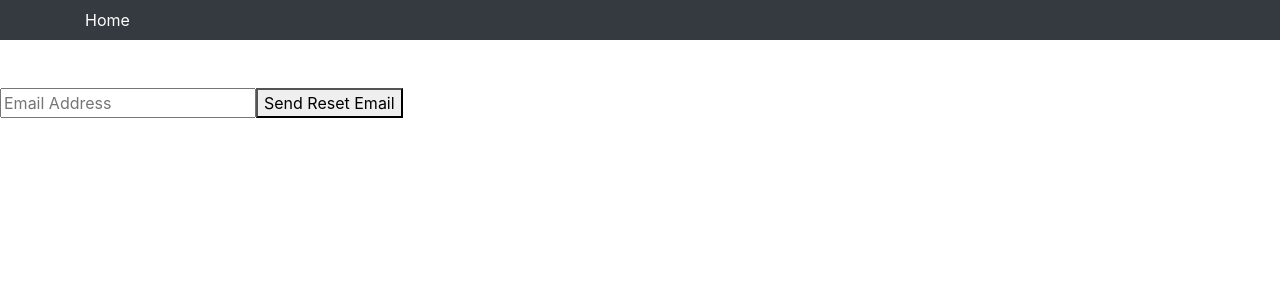
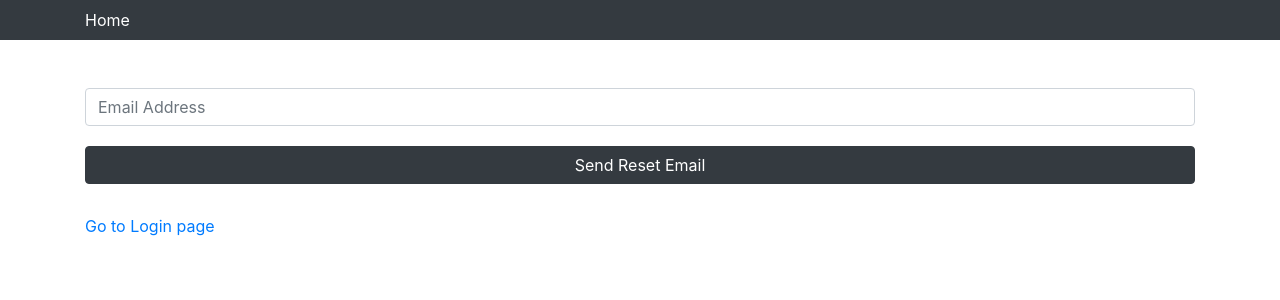
Before and after one commit to Hamzah-Ahmad/mern-auth, a React (Create React App) app in the folder client/: page /forgotPassword in a window 1280 px wide. Shown: the top 300 px of the page. Built offline with nearby package versions, Linux system fonts and the light colour scheme; no server answers.

Commit message:
Styled reset password pages

```diff
--- a/client/src/components/auth/ForgotPassword.js
+++ b/client/src/components/auth/ForgotPassword.js
@@ -1,5 +1,7 @@
 import React, { Component } from "react";
 import axios from "axios";
+import { Link } from "react-router-dom";
+import { Input, Button, Container, Alert } from "reactstrap";
 class ForgotPassword extends Component {
   constructor() {
     super();
@@ -8,7 +10,9 @@ class ForgotPassword extends Component {
       email: "",
       showError: false,
       messageFromServer: "",
-      showNullError: false
+      showNullError: false,
+      loading: false,
+      disableInputs: false
     };
   }
 
@@ -29,6 +33,7 @@ class ForgotPassword extends Component {
       });
     } else {
       try {
+        this.setState({ loading: true });
         const response = await axios.post("/api/auth/forgotPassword", {
           email
         });
@@ -37,7 +42,9 @@ class ForgotPassword extends Component {
           this.setState({
             showError: false,
             messageFromServer: "recovery email sent",
-            showNullError: false
+            showNullError: false,
+            loading: false,
+            disableInputs: true
           });
         }
       } catch (error) {
@@ -46,7 +53,8 @@ class ForgotPassword extends Component {
           this.setState({
             showError: true,
             messageFromServer: "",
-            showNullError: false
+            showNullError: false,
+            loading: false
           });
         }
       }
@@ -54,30 +62,29 @@ class ForgotPassword extends Component {
   };
 
   render() {
-    const { email, messageFromServer, showNullError, showError } = this.state;
+    const {
+      email,
+      messageFromServer,
+      showNullError,
+      showError,
+      loading,
+      disableInputs
+    } = this.state;
 
     return (
       <div>
-        <form className="profile-form" onSubmit={this.sendEmail}>
-          <input
-            id="email"
-            value={email}
-            onChange={this.handleChange("email")}
-            placeholder="Email Address"
-          />
-          <button>Send Reset Email</button>
-        </form>
+        <Container>
           {showNullError && (
             <div>
-            <p>The email address cannot be null.</p>
+              <Alert color="danger">The email address cannot be null.</Alert>
             </div>
           )}
           {showError && (
             <div>
-            <p>
-              That email address isn't recognized. Please try again or register
-              for a new account.
-            </p>
+              <Alert color="danger">
+                That email address isn't recognized. Please try again or
+                register for a new account.
+              </Alert>
               {/* <LinkButtons
               buttonText="Register"
               buttonStyle={registerButton}
@@ -85,12 +92,41 @@ class ForgotPassword extends Component {
             /> */}
             </div>
           )}
+          {/* {loading && <div>Loading...</div>} */}
           {messageFromServer === "recovery email sent" && (
             <div>
-            <h3>Password Reset Email Successfully Sent!</h3>
+              <Alert>Password Reset Email Successfully Sent!</Alert>
             </div>
           )}
+
+          <form className="profile-form" onSubmit={this.sendEmail}>
+            <Input
+              id="email"
+              value={email}
+              onChange={this.handleChange("email")}
+              placeholder="Email Address"
+              disabled={disableInputs}
+            />
+            <Button
+              color="dark"
+              block
+              style={{ marginTop: "20px", marginBottom: "30px" }}
+              disabled={loading}
+              disabled={disableInputs}
+            >
+              {loading ? (
+                <span>Loading...</span>
+              ) : (
+                <span>Send Reset Email</span>
+              )}
+            </Button>
+          </form>
+
+          <Link to="/login">
+            <span>Go to Login page</span>
+          </Link>
           {/* <LinkButtons buttonText="Go Home" buttonStyle={homeButton} link="/" /> */}
+        </Container>
       </div>
     );
   }
--- a/client/src/components/auth/ResetPassword.js
+++ b/client/src/components/auth/ResetPassword.js
@@ -1,6 +1,7 @@
 import React, { Component, Fragment } from "react";
 import { Link } from "react-router-dom";
 import PropTypes from "prop-types";
+import { Input, Container, Button, Alert, Spinner } from "reactstrap";
 import axios from "axios";
 
 const loading = {
@@ -96,6 +97,7 @@ export default class ResetPassword extends Component {
           error: false
         });
       } else {
+        console.log(response.data.message);
         this.setState({
           updated: false,
           error: true
@@ -111,46 +113,72 @@ export default class ResetPassword extends Component {
 
     if (error) {
       return (
-        <div>
-          <div style={loading}>
-            <h4>Problem resetting password. Send another reset link.</h4>
+        <Container>
+          <div>
+            <Alert color="danger">
+              Problem resetting password. Send another reset link.
+            </Alert>
             <p>{error}</p>
-            <LinkButtons buttonText="Go Home" link="/" />
-            <LinkButtons buttonText="Forgot Password?" link="/forgotPassword" />
+            {/* <LinkButtons buttonText="Go Home" link="/" />
+            <LinkButtons buttonText="Forgot Password?" link="/forgotPassword" /> */}
+
+            <Link to="/forgotPassword">
+              <div>Forgot Password</div>
+            </Link>
+
+            <Link to="/">
+              <div style={{ marginTop: "10px" }}>Go home</div>
+            </Link>
           </div>
-        </div>
+        </Container>
       );
     }
     if (isLoading) {
+      const centered = {
+        position: "fixed" /* or absolute */,
+        top: "50%",
+        left: "50%"
+      };
       return (
-        <div>
-          <div style={loading}>Loading User Data...</div>
-        </div>
+        <Container>
+          <Spinner animation="border" style={centered} />
+        </Container>
       );
     }
     return (
-      <div>
+      <Container>
+        {updated && (
+          <div>
+            <Alert>
+              Your password has been successfully reset, please try logging in
+              again.
+            </Alert>
+            {/* <Link to="/login">
+              <Button>Login</Button>
+            </Link> */}
+          </div>
+        )}
         <form className="password-form" onSubmit={this.updatePassword}>
-          <input
+          <Input
             id="password"
             onChange={this.handleChange("password")}
             value={password}
             type="password"
+            disabled={updated}
           />
-          <SubmitButtons buttonText="Update Password" />
+          <Button
+            type="submit"
+            block
+            disabled={updated}
+            color="dark"
+            style={{ marginTop: "20px" }}
+          >
+            Update Password
+          </Button>
         </form>
 
-        {updated && (
-          <div>
-            <p>
-              Your password has been successfully reset, please try logging in
-              again.
-            </p>
-            <LinkButtons buttonText="Login" link="/login" />
-          </div>
-        )}
-        <LinkButtons buttonText="Go Home" link="/" />
-      </div>
+        <Link to="/login">Go to Login page</Link>
+      </Container>
     );
   }
 }
```
Also changed, not shown: 1 other file (tests, documents, lock files or other folders). Lines whose indentation alone changed are shown as unchanged.
